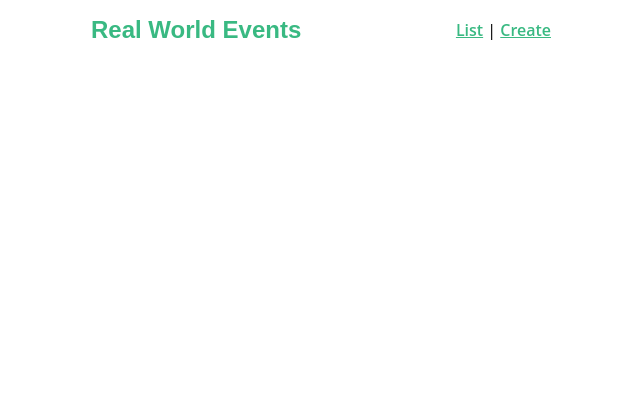
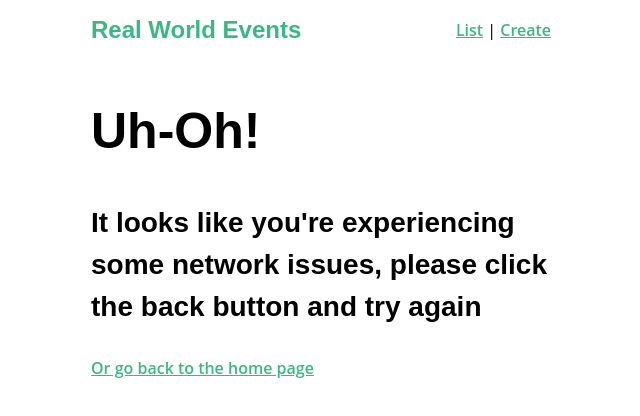
Before and after one commit to igortuag/real-world-vue, a Vue app: page /network-issue in a window 1280 px wide. Shown: the top 416 px of the page, without its empty margins (319-959 px from the left). Built offline with nearby package versions, Linux system fonts and the light colour scheme.

Commit message:
Error Handling

```diff
--- a/src/router/index.js
+++ b/src/router/index.js
@@ -5,6 +5,8 @@
 import EventShow from '../views/EventShow'
 import NProgress from 'nprogress'
 import store from '@/store'
+import NotFound from '@/views/NotFound'
+import NetworkIssue from '@/views/NetworkIssue'
 
 Vue.use(Router)
 
@@ -28,11 +30,35 @@
       component: EventShow,
       props: true,
       beforeEnter(routeTo, routeFrom, next) {
-        store.dispatch('event/fetchEvent', routeTo.params.id).then(event => {
-          routeTo.params.event = event
-          next()
-        })
+        store
+          .dispatch('event/fetchEvent', routeTo.params.id)
+          .then(event => {
+            routeTo.params.event = event
+            next()
+          })
+          .catch(error => {
+            if (error.response && error.response.status == 404) {
+              next({ name: '404', params: { resource: 'event' } })
+            } else {
+              next({ name: 'network-issue' })
+            }
+          })
       }
+    },
+    {
+      path: '/404',
+      name: '404',
+      component: NotFound,
+      props: true
+    },
+    {
+      path: '/network-issue',
+      name: 'network-issue',
+      component: NetworkIssue
+    },
+    {
+      path: '*',
+      redirect: { name: '404', params: { resource: 'page' } }
     }
   ]
 })
--- a/src/services/EventService.js
+++ b/src/services/EventService.js
@@ -7,7 +7,8 @@
   headers: {
     Accept: 'application/json',
     'Content-Type': 'application/json'
-  }
+  },
+  timeout: 10000
 })
 
 apiClient.interceptors.request.use(config => {
--- a/src/store/modules/event.js
+++ b/src/store/modules/event.js
@@ -58,24 +58,16 @@
         dispatch('notification/add', notification, { root: true })
       })
   },
-  fetchEvent({ commit, getters, dispatch }, id) {
+  fetchEvent({ commit, getters }, id) {
     var event = getters.getEventById(id)
     if (event) {
       commit('SET_EVENT', event)
       return event
     } else {
-      return EventService.getEvent(id)
-        .then(response => {
-          commit('SET_EVENT', response.data)
-          return response.data
-        })
-        .catch(error => {
-          const notification = {
-            type: 'error',
-            message: 'There was a problem fetching event: ' + error.message
-          }
-          dispatch('notification/add', notification, { root: true })
-        })
+      return EventService.getEvent(id).then(response => {
+        commit('SET_EVENT', response.data)
+        return response.data
+      })
     }
   }
 }
--- /dev/null
+++ b/src/views/NetworkIssue.vue
@@ -0,0 +1,12 @@
+<template>
+  <div>
+    <h1>Uh-Oh!</h1>
+    <h3>
+      It looks like you're experiencing some network issues, please click the
+      back button and try again
+    </h3>
+    <router-link :to="{ name: 'event-list' }">
+      Or go back to the home page</router-link
+    >
+  </div>
+</template>
--- /dev/null
+++ b/src/views/NotFound.vue
@@ -0,0 +1,19 @@
+<template>
+  <div>
+    <h1>Oops!</h1>
+    <h3>The {{ resource }} you're looking for is not here.</h3>
+    <router-link :to="{ name: 'event-list' }"
+      >Back to the home page</router-link
+    >
+  </div>
+</template>
+<script>
+export default {
+  props: {
+    resource: {
+      type: String,
+      required: true
+    }
+  }
+}
+</script>
```
